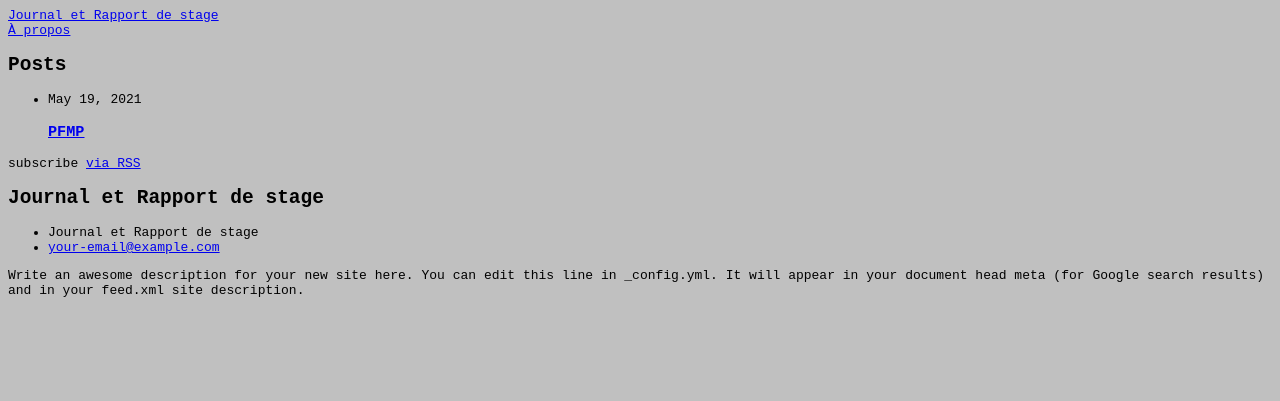
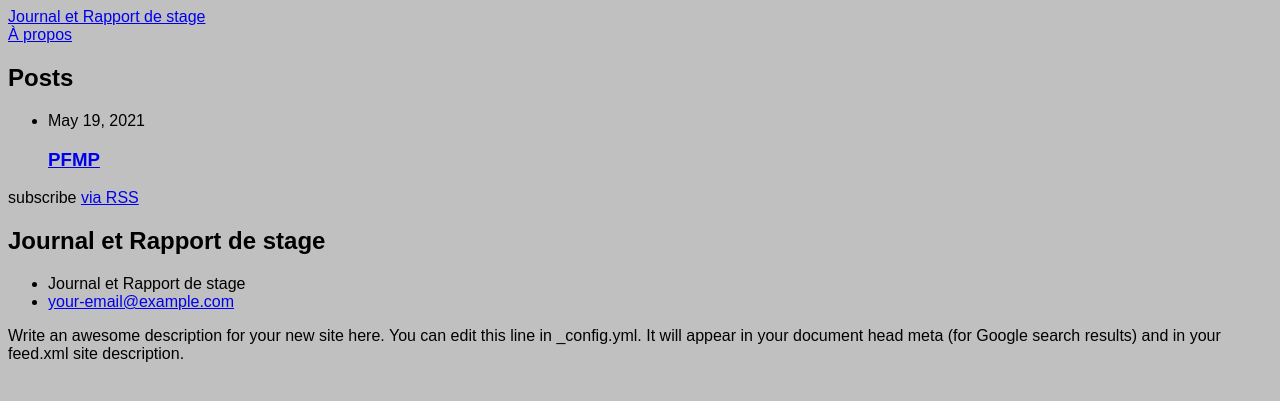
Before and after one commit to Corentin69008/Corentin69008.github.io, a Jekyll site: the page built from index.markdown, in a window 1280 px wide. Shown: the top 401 px of the page. Built offline with Jekyll 4.4.1, drawn with Linux system fonts in a browser that asks for light colours.

Commit message:
mise a jour

```diff
--- a/assets/main.css
+++ b/assets/main.css
@@ -6,5 +6,5 @@ html{
 }
 
 body {
-  font-family: monospace;
+  font-family: fantasy;
 }
```
